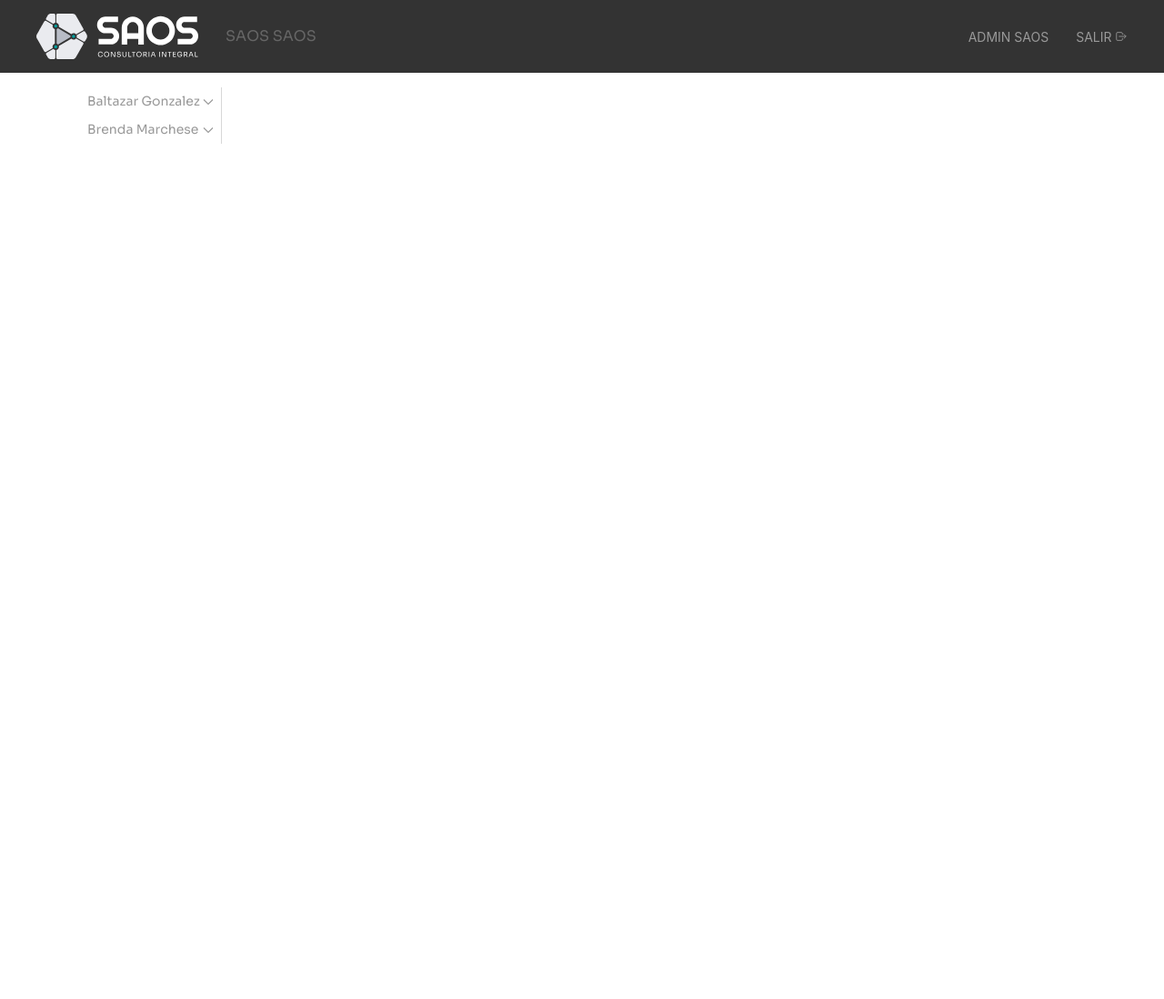
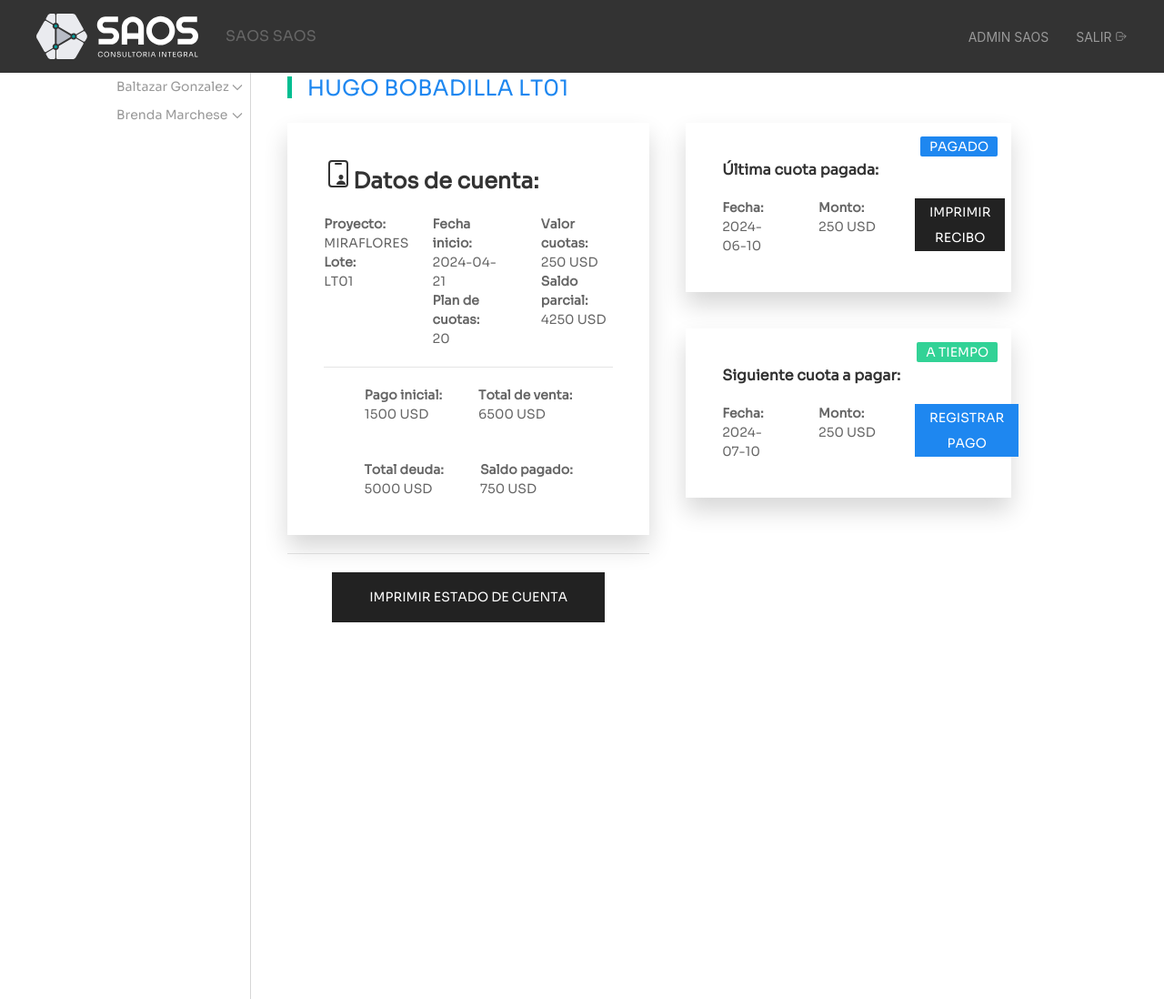
Before and after one commit to baltazargch/SAOS-app, a Flask app: page /admin_pagos in a window 1280 px wide. Shown: the whole page at 91% size. Before the commit the page ends 158 px from the top, so only its background shows below. Run offline with Flask 3, Linux system fonts and the light colour scheme; a user stored in the database is signed in; some libraries are stand-ins or nearby versions.

Commit message:
added download maps to kml function. added some aestetics for payments. updated the info in payments for admin. user are not updated yet

```diff
--- a/website/manager.py
+++ b/website/manager.py
@@ -77,7 +77,7 @@ def registrar_pago(clienteid, cuota):
         cuota.cuotapagadadolar = pagado #type: ignore
 
         db.session.commit()
-        return redirect('/admin_pagos')
+        return redirect(url_for('views.admin_pagos', cliente=clienteid))
 
 @manager.route('/set_maps_permits/<id>', methods=['POST'])
 @login_required
--- a/website/templates/admin_pagos.html
+++ b/website/templates/admin_pagos.html
@@ -1,8 +1,9 @@
 {% extends "base.html" %} {% block title %}Pagos SAOS{% endblock %}
 
 {% block main_content %}
-<div style="padding-top:1rem; width: 85%;margin: auto;">
-    <div uk-grid class="uk-child-width-expand">
+<div style="width: 80%; margin: auto;">
+    <div class="uk-position-cover uk-position-relative">
+        <div class="uk-child-width-expand" uk-grid>
             <div class="uk-width-auto" style="height: 100%; padding-right:0.5rem;">
                 <ul class="uk-nav-default" uk-nav>
                     {%for us in usuarios %}
@@ -21,99 +22,118 @@
                     {%endfor%}
                 </ul>
             </div>
-        <div class="uk-width-expand" id="cuotas-content"
-            style="padding-left:1.5rem; border-left:1px solid rgba(128, 128, 128, 0.312);">
+            <div class="uk-width-expand" id="cuotas-content" style="border-left:1px solid rgba(128, 128, 128, 0.312);">
                 {%for us in usuarios %}
                 {%for ult in ultima %}
                 {%if ult.user == us.nombre + ' ' + us.apellido %}
-            <div id="{{ ult.cliente.replace(' ', '-') }}" style="width:100%; padding-bottom:10px;">
+                <div id="{{ ult.cliente.replace(' ', '-') }}">
                     <h3 class="uk-heading-bullet uk-font-default">
                         <span class="uk-text-background">{{ ult.siguiente_cuota_pagar.cliente.upper() + ' ' +
                             ult.siguiente_cuota_pagar.lote.upper() }}</span>
                     </h3>
-                <div class="uk-child-width-1-2@m" uk-grid="masonry: pack" style="padding: 10px 10px 10px 10px;">
-                    <div>
-                        <div class="uk-card uk-card-default uk-card-body uk-box-shadow-large">
+                    <div class="uk-child-width-1-2@m" uk-grid="masonry: pack">
+                        <div class="uk-margin-remove">
+                            <div class="uk-card uk-card-default uk-card-body uk-box-shadow-large uk-text-small">
                                 <h3 class="uk-card-title">
                                     <b><ion-icon name="id-card-outline" size="large"></ion-icon>Datos de cuenta:</b>
                                 </h3>
                                 <div uk-grid class="uk-child-width-1-3">
                                     <div>
-                                    <p>Proyecto: {{ ult.siguiente_cuota_pagar.proyecto }}
-                                    </p>
-                                    <p>Lote: {{ ult.siguiente_cuota_pagar.lote }}</p>
+                                        <b>Proyecto:</b><br> {{ ult.siguiente_cuota_pagar.proyecto }}
+                                        <br>
+                                        <b>Lote:</b><br> {{ ult.siguiente_cuota_pagar.lote }}
                                     </div>
                                     <div>
-                                    <p>Fecha inicio: {{ ult.siguiente_cuota_pagar.fecha.date() }}
-                                    </p>
-                                    <p>Plan de cuotas: {{
-                                        ult.siguiente_cuota_pagar.numcuotas }}
-                                    </p>
+                                        <b>Fecha inicio:</b><br> {{ ult.siguiente_cuota_pagar.fecha.date() }}
+                                        <br>
+                                        <b>Plan de cuotas:</b><br> {{ult.siguiente_cuota_pagar.numcuotas }}
+
                                     </div>
                                     <div>
-                                    <p>Valor cuotas: {{ ult.siguiente_cuota_pagar.cuotadolar
-                                        }}
-                                    </p>
-                                    <p>Saldo parcial: {{ ult.saldo_pendiente_cliente }}</p>
+                                        <b>Valor cuotas:</b><br> {{ ult.siguiente_cuota_pagar.cuotadolar
+                                        }} USD
+                                        <br>
+                                        <b>Saldo parcial:</b><br> {{ ult.saldo_pendiente_cliente }} USD
                                     </div>
                                 </div>
                                 <hr>
-                            <div
-                                style="display: flex; justify-content: space-between; text-align:center; align-items: center; padding-bottom: 0rem;">
-                                <div></div>
+                                <div class="uk-child-width-auto uk-text-small uk-flex-center" uk-grid>
                                     <div>
-                                    <h4><b>Total pagado:</b><br> {{ ult.saldo_abonado }} USD</h4>
+                                        <b>Pago inicial:</b><br> {{ ult.totalVenta - ult.totalDeuda}} USD
                                     </div>
-                                <div></div>
                                     <div>
-                                    <h4><b>Total deuda:</b><br> {{ ult.totalDeuda }} USD</h4>
+                                        <b>Total de venta:</b><br> {{ ult.totalVenta }} USD
                                     </div>
-                                <div></div>
+
+                                    <div>
+                                        <b>Total deuda:</b><br> {{ ult.totalDeuda }} USD
+                                    </div>
+
+                                    <div>
+                                        <b>Saldo pagado:</b><br> {{ ult.saldo_abonado }} USD
+                                    </div>
+
                                 </div>
                             </div>
                             <hr>
                             <div style="display: flex; justify-content:center;">
                                 <a href="/imprimir_cobranzas/{{ ult.siguiente_cuota_pagar.clienteid }}" target="_blank">
-                                <button class="uk-button uk-button-secondary uk-button-large" id="generarPDF">Imprimir
+                                    <button class="uk-button uk-button-secondary uk-button-large"
+                                        id="generarPDF">Imprimir
                                         estado de cuenta</button>
                                 </a>
                             </div>
                         </div>
-                    <div>
+                        <div uk-grid>
                             {% if ult.ultima_cuota_pagada %}
                             <div>
-                            <div class="uk-card uk-card-default uk-card-body uk-box-shadow-large">
+                                <div class="uk-card uk-card-default uk-card-body uk-box-shadow-large uk-text-small">
                                     <div class="uk-card-badge uk-label-sucess">{{
                                         ult.ultima_cuota_pagada.estadocuota }}
                                     </div>
-                                <h3 class="uk-card-title"><b>Última cuota pagada:</b></h3>
-                                <p>Fecha: {{ ult.ultima_cuota_pagada.fechacuota }}</p>
-                                <p>Monto: {{ ult.ultima_cuota_pagada.cuotapagadadolar }} USD</p>
-                                <div style="display: flex; justify-content:center;">
-                                    <a href="/imprimir_pago/{{ ult.siguiente_cuota_pagar.clienteid }}" target="_blank">
-                                        <button class="uk-button uk-button-secondary uk-button-large"
+                                    <h5><b>Última cuota pagada:</b></h5>
+                                    <div class="uk-child-width-1-3@m uk-child-width-1-1@s" uk-grid>
+                                        <div>
+                                            <b>Fecha:</b><br> {{ ult.ultima_cuota_pagada.fechacuota }}
+                                        </div>
+                                        <div>
+                                            <b>Monto:</b><br> {{ ult.ultima_cuota_pagada.cuotapagadadolar }} USD
+                                        </div>
+
+                                        <div>
+                                            <a href="/imprimir_pago/{{ ult.siguiente_cuota_pagar.clienteid }}"
+                                                target="_blank">
+                                                <button class="uk-button uk-button-secondary uk-button-small"
                                                     id="generarRecibo">Imprimir recibo</button>
                                             </a>
                                         </div>
                                     </div>
                                 </div>
+                            </div>
                             {% endif %}
-                        <hr>
+
                             {% if ult.siguiente_cuota_pagar %}
                             <div>
-                            <div class="uk-card uk-card-default uk-card-body uk-box-shadow-large">
+                                <div class="uk-card uk-card-default uk-card-body uk-box-shadow-large uk-text-small">
                                     <div class="uk-card-badge uk-label-{{ult.labelColor}}">
                                         {{ult.estado}}
                                     </div>
-                                <h3 class="uk-card-title"><b>Siguiente cuota a pagar:</b>
-                                </h3>
-                                <p>Fecha: {{ ult.siguiente_cuota_pagar.fechacuota }}</p>
-                                <p>Monto: {{ ult.siguiente_cuota_pagar.cuotadolar }} USD</p>
-                                <div style="display: flex; justify-content:center;">
-                                    <button class="uk-button uk-button-primary" type="button"
+                                    <h5><b>Siguiente cuota a pagar:</b></h5>
+                                    <div class="uk-child-width-1-3@m uk-child-width-1-1@s" uk-grid>
+                                        <div>
+                                            <b>Fecha:</b><br> {{ ult.siguiente_cuota_pagar.fechacuota }}
+                                        </div>
+                                        <div>
+                                            <b>Monto:</b><br> {{ ult.siguiente_cuota_pagar.cuotadolar }} USD
+                                        </div>
+                                        <div>
+
+                                            <button class="uk-button uk-button-primary uk-button-small" type="button"
                                                 uk-toggle="target: #{{ult.cliente.replace(' ','-')}}">
                                                 Registrar pago
                                             </button>
+                                        </div>
+
                                     </div>
                                 </div>
                             </div>
@@ -124,9 +144,9 @@
                 {%endif%}
                 {%endfor%}
                 {%endfor%}
-
             </div>
         </div>
+        <!-- Modals for each payment -->
         <div>
             {%for ult in ultima %}
             <div id="{{ult.cliente.replace(' ', '-')}}" uk-modal>
@@ -140,7 +160,6 @@
                         method="POST">
                         <div class="uk-modal-body">
                             <fieldset class="uk-fieldset">
-
                                 <div class="uk-margin">
                                     <label class="uk-form-label" for="form-horizontal-text">Cliente</label>
                                     <div class="uk-form-controls">
@@ -201,16 +220,8 @@
             {%endfor%}
         </div>
     </div>
+</div>
 <script>
-
-    // Función para ocultar todos los paneles al cargar la página
-    window.onload = function () {
-        // Ocultar todos los paneles
-        var panels = document.querySelectorAll('#cuotas-content > div');
-        panels.forEach(function (panel) {
-            panel.style.display = 'none';
-        });
-    };
 
     function showPanel(panelId) {
         // Ocultar todos los paneles
@@ -225,6 +236,29 @@
             panelToShow.style.display = 'block';
         }
     };
+    // Función para ocultar todos los paneles al cargar la página
+    window.onload = function () {
+        // Obtener todos los paneles
+        var panels = document.querySelectorAll('#cuotas-content > div');
+
+        panels.forEach(function (panel, index) {
+            // Mostrar el primer panel
+            if (index === 0) {
+                panel.style.display = 'block';
+            } else {
+                // Ocultar los demás paneles
+                panel.style.display = 'none';
+            }
+        });
+
+        var urlParams = new URLSearchParams(window.location.search);
+        var cliente = urlParams.get("cliente");
+        if (cliente) {
+            showPanel(cliente)
+        }
+    };
+
+
 
 </script>
 {%endblock%}
--- a/website/views.py
+++ b/website/views.py
@@ -1,6 +1,6 @@
-from flask import Blueprint, render_template
+from flask import Blueprint, render_template, redirect, send_file
 from flask_login import login_required, current_user
-from .utils import tipo_usuario_aceptado, ultimas_cuotas
+from .utils import tipo_usuario_aceptado, ultimas_cuotas, convert_to_kml
 from .models import Permit, User, Cuotas, Cobranza
 from . import db
 from sqlalchemy import func, and_
@@ -12,6 +12,8 @@ import geojson
 import json
 from shapely import from_geojson
 from . import type
+import io
+
 
 # Estas son las vistas de la app general.
 views = Blueprint('views', __name__)
@@ -192,7 +194,10 @@ def admincuotas():
 @login_required
 @tipo_usuario_aceptado('admin')
 def admin_descargas():
-    return render_template('admin_descargas.html', user=current_user)
+    mapdir = os.path.join(os.path.dirname(__file__), 'static', 'maps')
+    files = os.listdir(mapdir)
+
+    return render_template('admin_descargas.html', user=current_user, files=files)
 
 @views.route('/admin_pagos', methods=['GET'])
 @login_required
@@ -207,7 +212,7 @@ def admin_pagos():
         # Obtener una lista de clientes únicos para el usuario actual
         clientes = db.session.query(Cuotas.clienteid).filter_by(user_id=user.id).distinct().all()
 
-    # Iterar sobre cada cliente único
+        # Iterar sobre cada cliente único
         for cliente in clientes:
             cliente = cliente[0]  # El resultado es una tupla, así que tomamos el primer elemento
             # Obtener la última cuota pagada para el cliente actual
@@ -223,8 +228,12 @@ def admin_pagos():
             # Calcular el total de cuotas y el saldo pendiente
             total_cuotas_cliente = Cuotas.query.filter(and_(Cuotas.clienteid == cliente, Cuotas.idcuota > 0)).count()
 
-            saldo_abonado = db.session.query(func.sum(Cuotas.cuotapagadadolar)) \
-                                        .filter_by(clienteid=cliente, estadocuota='Pagado').scalar()
+            saldo_abonado = Cuotas.query.filter(
+                Cuotas.clienteid==cliente,
+                Cuotas.estadocuota=='Pagado',
+                Cuotas.idcuota > 0)\
+                    .with_entities(func.sum(Cuotas.cuotapagadadolar)) \
+                        .scalar()
 
             totalDeuda = total_cuotas_cliente * siguiente_cuota_pagar.cuotadolar #type:ignore
             if saldo_abonado:
@@ -232,6 +241,8 @@ def admin_pagos():
             else:
                 saldo_pendiente_cliente=totalDeuda
 
+            totalVenta = totalDeuda + db.session.query(Cuotas.cuotapagadadolar).filter_by(idcuota=0, clienteid = cliente ).scalar()
+            print(totalVenta)
             labelColor=""
             estado = ""
             if siguiente_cuota_pagar.fechacuota < datetime.now().date(): #type:ignore
@@ -255,6 +266,7 @@ def admin_pagos():
                 'labelColor' : labelColor,
                 'estado':estado,
                 'totalDeuda':totalDeuda,
+                'totalVenta':totalVenta
             })
 
     return render_template('admin_pagos.html', user=current_user, cuotas=cuotas, usuarios=usuarios,
@@ -308,3 +320,16 @@ def admin_cashflow():
     if not usuarios:
         usuarios = []
     return render_template('admin_cashflow.html', user=current_user, cashflow=cashflow, usuarios=usuarios)
+
+@views.route('/maps_descargas/<map>')
+@login_required
+@tipo_usuario_aceptado('admin')
+def maps_descargas(map):
+    if map:
+        filemap = os.path.join(os.path.dirname(__file__), 'static', 'maps', map)
+
+        kml_data = convert_to_kml(filemap)
+
+        # Enviar el archivo KMZ al cliente
+    return send_file(io.BytesIO(kml_data.encode()), mimetype='application/vnd.google-earth.kml+xml',
+                     as_attachment=True, download_name=str(datetime.now().date()) + '_' + map.replace('.geojson', '.kml'))
```
Also changed, not shown: website/templates/admin_descargas.html (+25 -2 lines), website/utils.py (+74 -0 lines), instance/database.db. Lines whose indentation alone changed are shown as unchanged.
